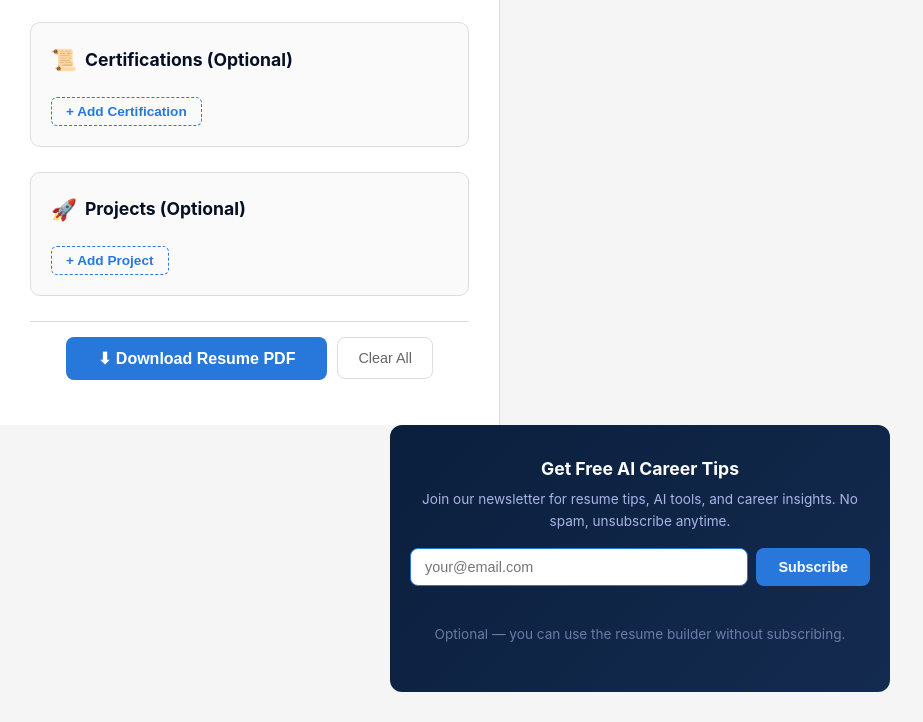
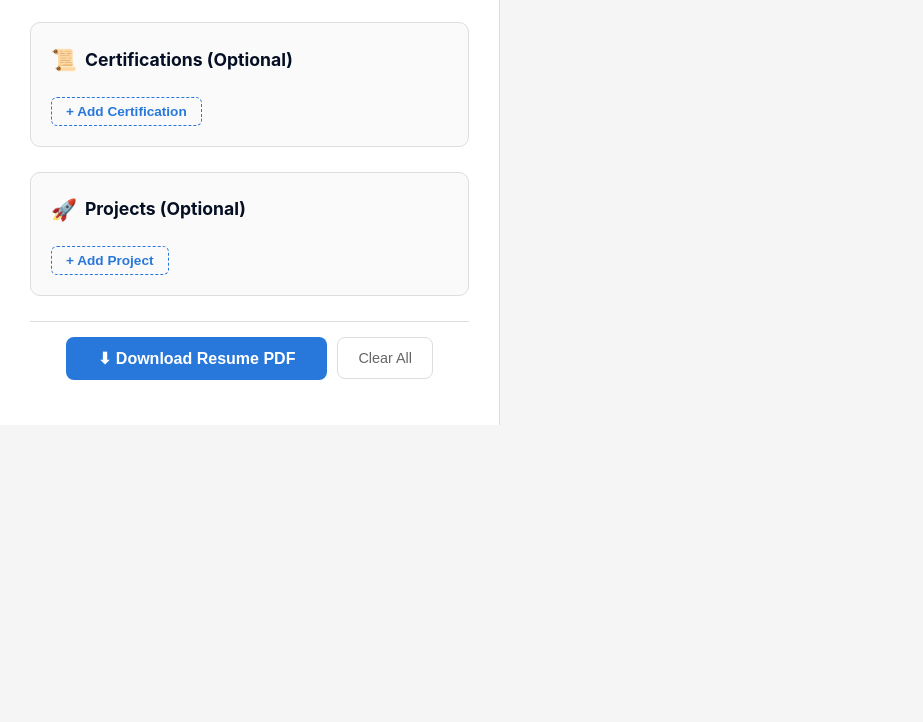
Before and after one commit to Chazmanian9/Tomorrows-Tech-Resume-Builder, a website: page index.html in a window 1280 px wide. Shown: the part 2017-2739 px from the top of the page, without its empty margins (0-923 px from the left). After the commit the page ends 2442 px from the top, so only its background shows below. Drawn offline with Linux system fonts and the light colour scheme.

Commit message:
Remove newsletter subscribe section (frees the Supabase project for pausing)

```diff
--- a/index.html
+++ b/index.html
@@ -719,98 +719,7 @@
             border-radius: 20px;
             font-size: 9px;
             font-weight: 600;
-        }
-
-/* SUBSCRIBE SECTION */
-        .subscribe-section {
-            max-width: 500px;
-            margin: 0 auto;
-            padding: 30px 20px;
-            text-align: center;
-            background: linear-gradient(135deg, #0A1F3C 0%, #142B50 100%);
-            border-radius: 12px;
-            margin-bottom: 30px;
-        }
-
-        .subscribe-section h3 {
-            color: #fff;
-            font-size: 1.1rem;
-            margin-bottom: 6px;
-        }
-
-        .subscribe-section p {
-            color: #AAB3E6;
-            font-size: 0.85rem;
-            margin-bottom: 16px;
-        }
-
-        .subscribe-form {
-            display: flex;
-            gap: 8px;
-            justify-content: center;
-            flex-wrap: wrap;
-        }
-
-        .subscribe-form input {
-            flex: 1;
-            min-width: 200px;
-            padding: 10px 14px;
-            border: 1px solid #2878DC;
-            border-radius: 8px;
-            font-size: 0.9rem;
-            background: #fff;
-            color: #333;
-        }
-
-        .subscribe-form input:focus {
-            outline: none;
-            border-color: #2878DC;
-            box-shadow: 0 0 0 2px rgba(40, 120, 220, 0.2);
-        }
-
-        .subscribe-form button {
-            padding: 10px 22px;
-            background: #2878DC;
-            color: #fff;
-            border: none;
-            border-radius: 8px;
-            font-size: 0.9rem;
-            font-weight: 600;
-            cursor: pointer;
-            transition: background 0.2s;
-        }
-
-        .subscribe-form button:hover {
-            background: #1a5bb3;
-        }
-
-        .subscribe-form button:disabled {
-            opacity: 0.6;
-            cursor: not-allowed;
-        }
-
-        .subscribe-msg {
-            margin-top: 10px;
-            font-size: 0.85rem;
-            min-height: 20px;
-        }
-
-        .subscribe-msg.success {
-            color: #4ade80;
-        }
-
-        .subscribe-msg.error {
-            color: #f87171;
-        }
-
-        .subscribe-fine-print {
-            font-size: 0.7rem;
-            color: #AAB3E6;
-            opacity: 0.6;
-            margin-top: 8px;
-        }
-
-/* FC CONSULTING FOOTER */
+        }/* FC CONSULTING FOOTER */
         .fc-footer {
             text-align: center;
             margin-top: 20px;
@@ -1061,18 +970,6 @@
             <p>Generating your PDF...</p>
         </div>
     </div>
-</div>
-
-<!-- EMAIL SUBSCRIBE (optional) -->
-<div class="subscribe-section">
-    <h3>Get Free AI Career Tips</h3>
-    <p>Join our newsletter for resume tips, AI tools, and career insights. No spam, unsubscribe anytime.</p>
-    <form class="subscribe-form" id="subscribeForm" onsubmit="handleSubscribe(event)">
-        <input type="email" id="subscribeEmail" placeholder="your@email.com" required>
-        <button type="submit" id="subscribeBtn">Subscribe</button>
-    </form>
-    <div class="subscribe-msg" id="subscribeMsg"></div>
-    <p class="subscribe-fine-print">Optional — you can use the resume builder without subscribing.</p>
 </div>
 
 <script>
@@ -1884,42 +1781,6 @@ function toggleMobile(panel) {
 addWorkExperience();
 addEducation();
 updatePreview();
-// Handle email subscription
-async function handleSubscribe(e) {
-    e.preventDefault();
-    const email = document.getElementById('subscribeEmail').value;
-    const btn = document.getElementById('subscribeBtn');
-    const msg = document.getElementById('subscribeMsg');
-
-    btn.disabled = true;
-    btn.textContent = 'Subscribing...';
-    msg.className = 'subscribe-msg';
-    msg.textContent = '';
-
-    try {
-        const res = await fetch('/api/subscribe', {
-            method: 'POST',
-            headers: { 'Content-Type': 'application/json' },
-            body: JSON.stringify({ email })
-        });
-        const data = await res.json();
-
-        if (data.success) {
-            msg.className = 'subscribe-msg success';
-            msg.textContent = data.message || "You're subscribed! \u{1F389}";
-            document.getElementById('subscribeEmail').value = '';
-        } else {
-            msg.className = 'subscribe-msg error';
-            msg.textContent = data.error || 'Something went wrong.';
-        }
-    } catch (err) {
-        msg.className = 'subscribe-msg error';
-        msg.textContent = 'Network error. Please try again.';
-    }
-
-    btn.disabled = false;
-    btn.textContent = 'Subscribe';
-}
 
 </script>
 
```
